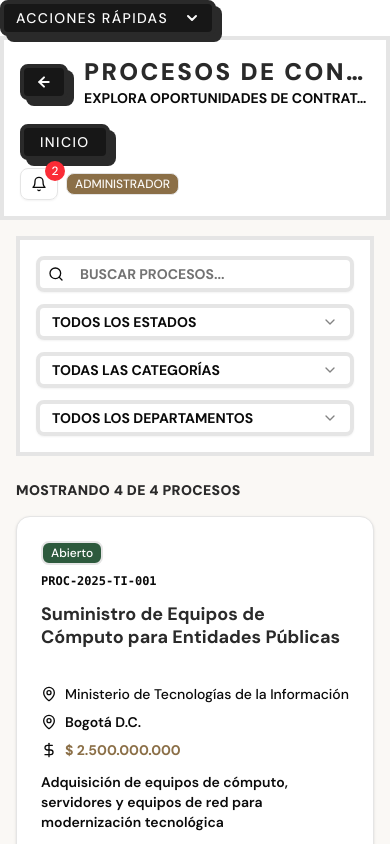
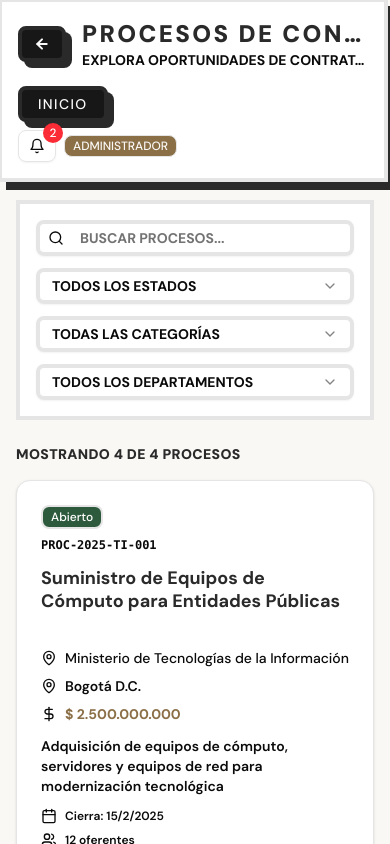
Before and after one commit to moebious/secop-multi-agent, a Next.js app: page /dashboard/procurements in a window 390 px wide. Shown: the top 844 px of the page. Built offline with nearby package versions, Linux system fonts and the light colour scheme.

Commit message:
feat: remove TopBarNavigation from global layout
Eliminate floating menu from all pages except mobile navigation.

#VERCEL_SKIP

Co-authored-by: Kevin Vicent <624602+moebious@users.noreply.github.com>

```diff
--- a/app/layout.tsx
+++ b/app/layout.tsx
@@ -3,7 +3,6 @@ import type { Metadata } from "next"
 import { DM_Sans } from "next/font/google"
 import "./globals.css"
 import MobileNavigation from "@/components/mobile-navigation"
-import TopBarNavigation from "@/components/top-bar-navigation"
 
 const dmSans = DM_Sans({
   subsets: ["latin"],
@@ -36,7 +35,6 @@ html {
         <div className="fixed top-4 left-4 z-50 lg:hidden">
           <MobileNavigation />
         </div>
-        <TopBarNavigation />
         {children}
       </body>
     </html>
```
